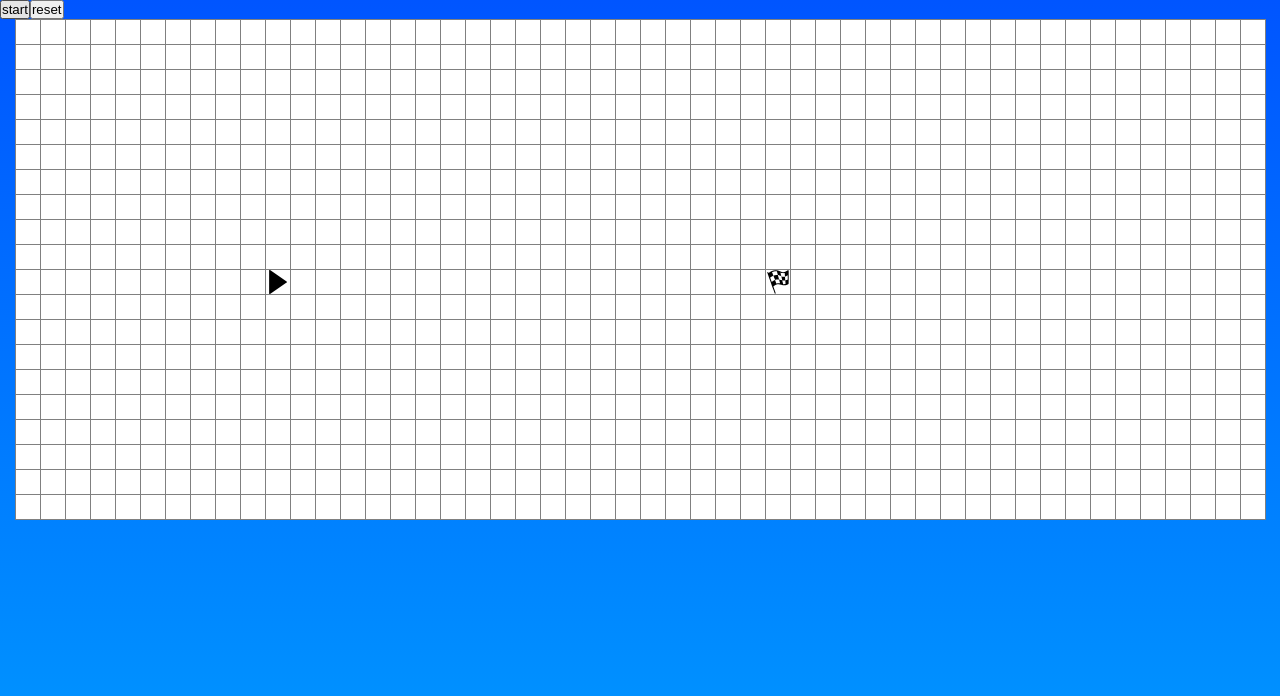
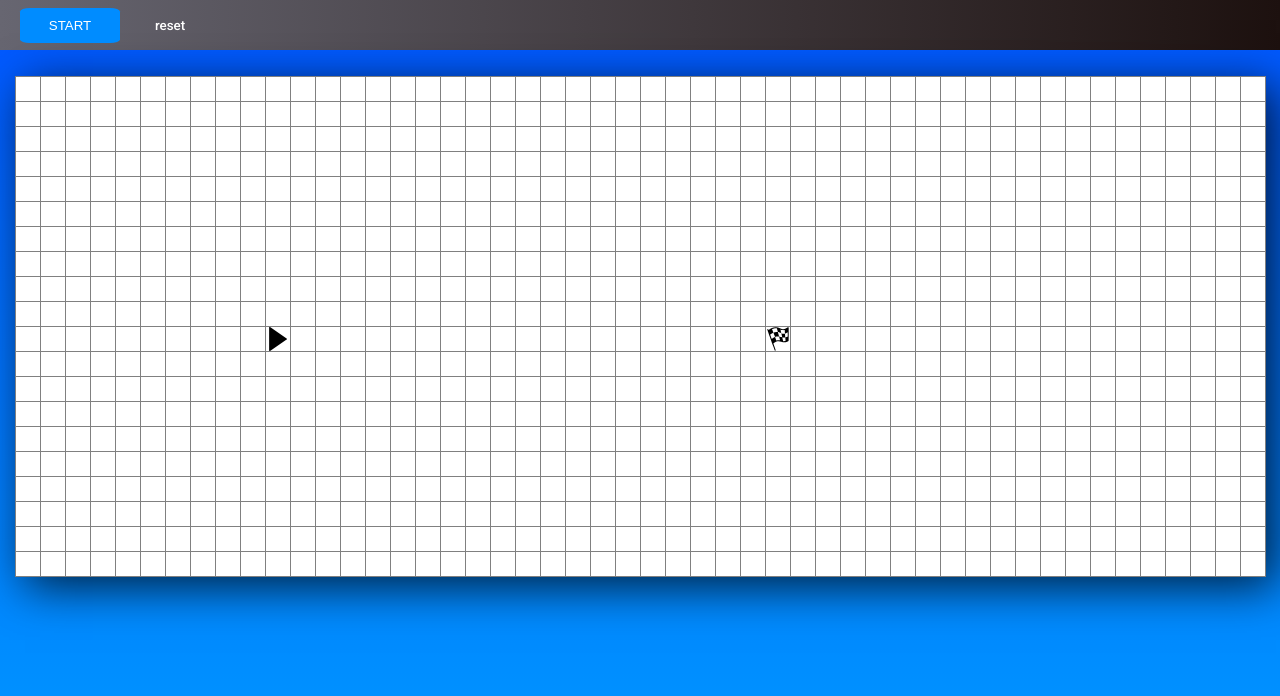
Before and after one commit to RRReact/Algorytmy, a React (Create React App) app: page / in a window 1280 px wide. Shown: the top 696 px of the page. Built offline with nearby package versions, Linux system fonts and the light colour scheme; the HTML template or start-up script is replaced by a standard one.

Commit message:
added navbar

```diff
--- a/public/index.html
+++ b/public/index.html
@@ -10,6 +10,10 @@
       content="Web site created using create-react-app"
     />
     <link rel="apple-touch-icon" href="%PUBLIC_URL%/logo192.png" />
+    <link
+      href="https://fonts.googleapis.com/css2?family=Roboto:wght@500&display=swap"
+      rel="stylesheet"
+    />
     <!--
       manifest.json provides metadata used when your web app is installed on a
       user's mobile device or desktop. See https://developers.google.com/web/fundamentals/web-app-manifest/
--- a/src/algorithms/animateDijkstra.js
+++ b/src/algorithms/dijkstra/animateDijkstra.js
@@ -26,7 +26,6 @@ const animateShortestPath = (nodesInShortestPathOrder) => {
   for (let i = 0; i < nodesInShortestPathOrder.length; i++) {
     setTimeout(() => {
       const node = nodesInShortestPathOrder[i];
-
       const targetedNode = document.getElementById(`${node.row}-${node.col}`);
       targetedNode.classList.remove("visited");
       targetedNode.classList.add("shortest-path");
--- /dev/null
+++ b/src/components/Controls/Controls.css
@@ -0,0 +1,45 @@
+nav {
+  width: 100%;
+  height: 50px;
+  display: flex;
+  justify-content: flex-start;
+  align-items: center;
+  background: rgb(103, 102, 113);
+  background: linear-gradient(
+    90deg,
+    rgba(103, 102, 113, 1) 0%,
+    rgba(29, 17, 15, 1) 100%
+  );
+  margin-bottom: 2%;
+}
+.reset-button {
+  font-family: "Roboto", sans-serif;
+  height: 50%;
+  width: 100px;
+  margin-left: 20px;
+  background: none;
+  border: none;
+  outline: none;
+  margin: 0;
+  padding: 0;
+  cursor: pointer;
+  color: white;
+}
+
+.start-button {
+  height: 70%;
+  width: 100px;
+  margin-left: 20px;
+  cursor: pointer;
+  color: white;
+  background-color: #008cff;
+  border: none;
+  outline: none;
+  border-radius: 10%;
+}
+.start-button:hover {
+  background-color: #004edb;
+}
+.reset-button:hover {
+  color: gray;
+}
--- a/src/components/Controls/Controls.js
+++ b/src/components/Controls/Controls.js
@@ -1,9 +1,14 @@
 import React, { useState } from "react";
-import { animate, resetClasses } from "../../algorithms/animateDijkstra";
+
+import "./Controls.css";
+import {
+  animate,
+  resetClasses,
+} from "../../algorithms/dijkstra/animateDijkstra";
 import {
   dijkstra,
   getNodesInShortestPathOrder,
-} from "../../algorithms/dijkstra";
+} from "../../algorithms/dijkstra/dijkstra";
 import { createGrid } from "../../utils/createGrid";
 
 const Controls = ({
@@ -32,10 +37,14 @@ const Controls = ({
     resetClasses(shortestPathNodes, visitedNodes);
   };
   return (
-    <>
-      <button onClick={handleStartClick}>start</button>
-      <button onClick={handleResetClick}>reset</button>
-    </>
+    <nav>
+      <button className="start-button" onClick={handleStartClick}>
+        START
+      </button>
+      <button className="reset-button" onClick={handleResetClick}>
+        reset
+      </button>
+    </nav>
   );
 };
 
--- a/src/components/Grid/Grid.css
+++ b/src/components/Grid/Grid.css
@@ -2,4 +2,7 @@ table {
   background-color: white;
   margin: auto;
   border-collapse: collapse;
+  -webkit-box-shadow: 10px 10px 44px 0px rgba(0, 0, 0, 0.75);
+  -moz-box-shadow: 10px 10px 44px 0px rgba(0, 0, 0, 0.75);
+  box-shadow: 10px 10px 44px 0px rgba(0, 0, 0, 0.75);
 }
--- a/src/components/Node/Node.css
+++ b/src/components/Node/Node.css
@@ -12,6 +12,7 @@ td {
 }
 .wall {
   background-color: black;
+  border-color: black;
 }
 .visited {
   animation-name: visitAnimation;
@@ -29,6 +30,7 @@ td {
   background-image: url(../../assets/finish.svg);
   background-repeat: no-repeat;
 }
+
 @keyframes visitAnimation {
   0% {
     background-color: rgb(160, 160, 199);
```
Also changed, not shown: src/algorithms/dijkstra/dijkstra.js (renamed from src/algorithms/dijkstra.js).
